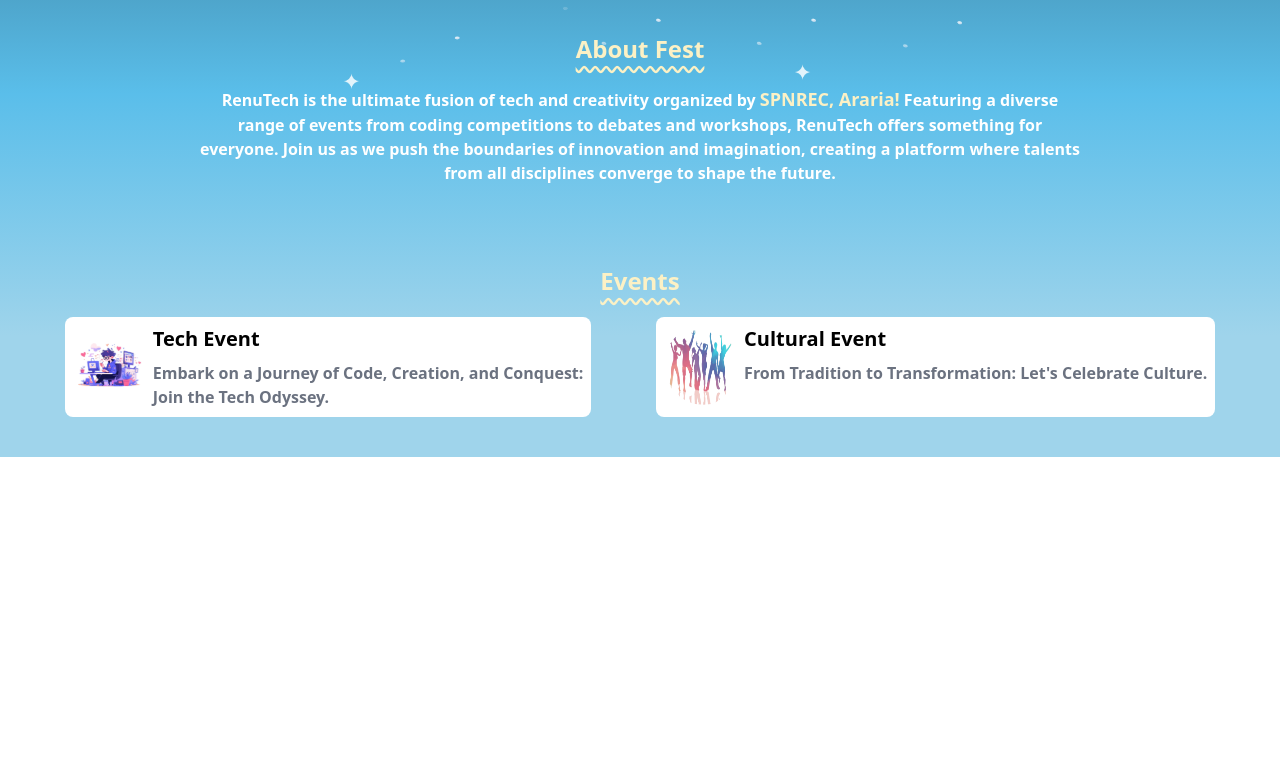
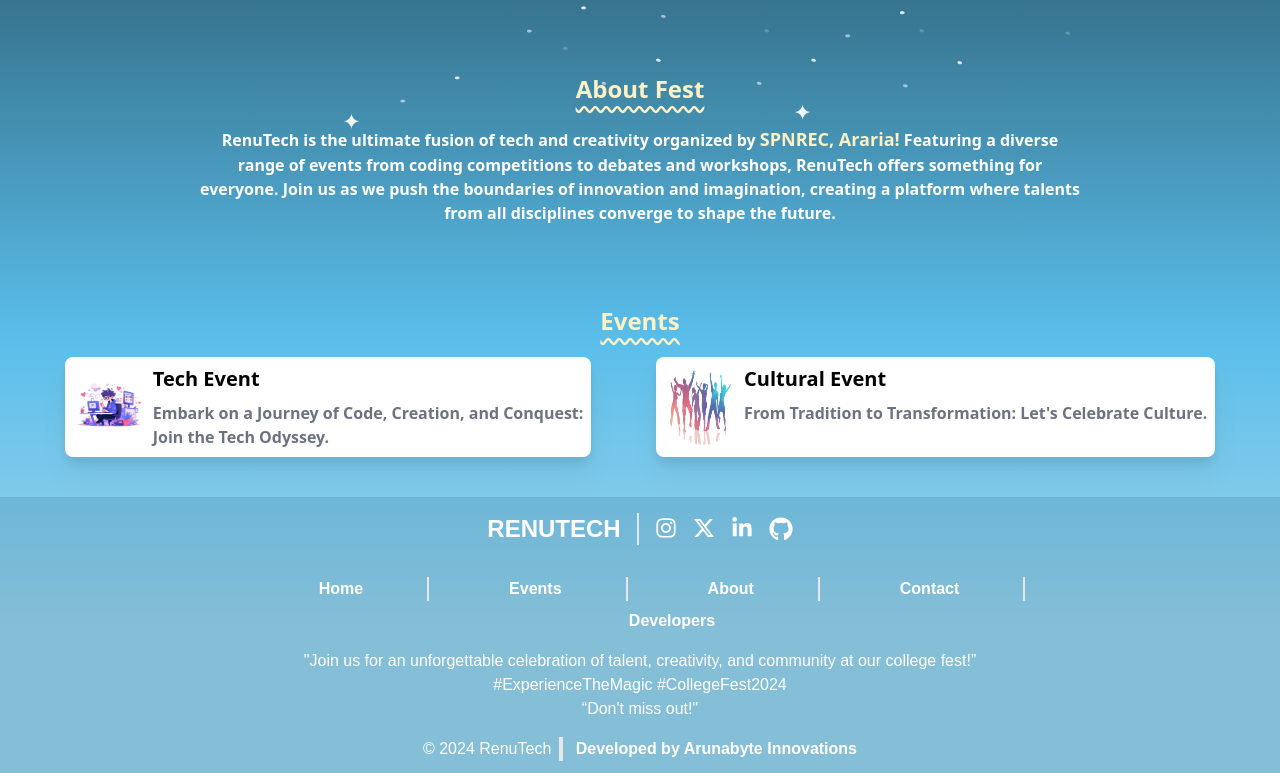
Before and after one commit to ArunaBytes-Innovations/renutechNextJS, a Next.js app: page / in a window 1280 px wide. Shown: the part 674-1447 px from the top of the page. Before the commit the page ends 1131 px from the top, so only its background shows below. Built offline with nearby package versions, Linux system fonts and the light colour scheme; a web font is replaced by a local one.

Commit message:
app/components/web/footer --> Edited the footer and Added it into home page

```diff
--- a/app/(website)/(home)/page.jsx
+++ b/app/(website)/(home)/page.jsx
@@ -1,45 +1,37 @@
-import Navbar from "@/components/web/Navbar"; // Importing Navbar component
-import React from "react"; // Importing React library
+import Navbar from "@/components/web/Navbar";
+import Footer from "@/components/web/Footer";
+import React from "react";
 
-// Defining Home functional component
 const Home = () => {
   return (
-    <div className="home-container bg-gradient-to-t from-[#9fd4eb] from-10% via-[#5abeea] via-30% to-[#000000] to-90% w-full min-h-screen">
-      {/* Navbar component */}
+    <div className="home-container bg-gradient-to-t from-[#9fd4eb] from-10% via-[#5abeea] via-30% to-[#000000] to-90% w-full min-h-screen overflow-hidden">
       <Navbar />
-      <div className="relative -mt-20">
-        {/* Hero section */}
+      <div className="relative -mt-10">
         <div className="hero md:flex justify-between">
-          <div className="py-24 md:px-10 w-fit text-white mt-20 text-center md:text-left">
-            {/* Logo */}
+          <div className="py-10 md:py-24 md:px-10 w-full md:w-fit text-white mt-20 text-center md:text-left">
             <img
               id="animation"
               src="/assets/renuTech.svg"
-              className=" relative z-10 px-10"
+              className="relative z-10 px-10 md:w-auto md:max-w-none"
               alt=""
             />
-            {/* Event date */}
             <p className="relative z-50 text-xl text-center font-bold md:text-center md:text-2xl md:px-10 pt-6 text-amber-100 capitalize ">
               08-10 April 2024
             </p>
-            {/* Event description */}
             <p className="md:text-xl text-center font-bold md:text-left md:px-10 pt-10 text-amber-100 capitalize ">
               Bytes &amp; Beats Together <br />
               Where Tech innovation meets cultural celebration
             </p>
-            {/* Get Started button */}
             <button className="bg-amber-100 text-sm md:text-lg font-semibold text-black md:ml-10 px-4 py-2 mt-5 rounded-lg">
               Get Started
             </button>
           </div>
-          {/* Animated stars */}
           <img
             className="absolute top-24 md:top-36 animate-pulse w-screen rotate-180"
             src="/assets/stars.png"
             alt="star"
           />
-          <div className="md:basis-1/4 -mt-40 md:mt-40 overflow-hidden ">
-            {/* Animated moon */}
+          <div className="md:basis-1/4 -mt-36 md:mt-40 overflow-hidden">
             <img
               className="w-54 md:w-full md:h-full h-48 animate-spin"
               src="/assets/moon_full.png"
@@ -50,12 +42,10 @@ const Home = () => {
         </div>
       </div>
 
-      {/* About section */}
       <div className="about bg-inherit py-10 px-10">
         <h2 className="text-center text-[#fcf1c5] text-2xl font-bold underline underline-offset-8  decoration-wavy">
           About Fest
         </h2>
-        {/* Description of RenuTech */}
         <p className="text-center font-semibold text-white mt-5 md:px-40">
           RenuTech is the ultimate fusion of tech and creativity organized by{" "}
           <span className="text-lg text-[#fcf1c5]">SPNREC, Araria!</span>{" "}
@@ -67,15 +57,12 @@ const Home = () => {
         </p>
       </div>
 
-      {/* Events section */}
-      <div className="events bg-inherit text-white py-10">
+      <div className="events bg-inherit text-white py-10 overflow-hidden">
         <h2 className="text-center text-[#fcf1c5] text-2xl font-bold underline underline-offset-8  decoration-wavy">
           Events
         </h2>
-        {/* List of events */}
         <div className="flex flex-wrap justify-evenly mt-5 px-6 md:px-0">
-          {/* Tech Event */}
-          <div className="flex justify-evenly bg-white text-black p-2 rounded-lg">
+          <div className="flex justify-evenly bg-white text-black p-2 rounded-lg drop-shadow-xl">
             <img
               src="/assets/design_quest.svg"
               className="w-20 h-20 pr-2 rounded-full"
@@ -89,8 +76,7 @@ const Home = () => {
               </p>
             </div>
           </div>
-          {/* Cultural Event */}
-          <div className="flex justify-evenly bg-white text-black mt-4 md:mt-0 p-2 rounded-lg">
+          <div className="flex justify-evenly bg-white text-black mt-4 md:mt-0 p-2 rounded-lg drop-shadow-xl ">
             <img
               src="/assets/cultural_img.png"
               className="w-20 h-20 pr-2 rounded-full"
@@ -105,6 +91,15 @@ const Home = () => {
           </div>
         </div>
       </div>
+
+      {/* <div className="earth-container bg-inherit py-10 px-10">
+        <img
+          className="w-full h-auto md:h-96 -mb-10"
+          src="/assets/earth.png"
+          alt="earth"
+        />
+      </div> */}
+      <Footer />
     </div>
   );
 };
--- a/app/globals.css
+++ b/app/globals.css
@@ -7,6 +7,7 @@
 @import url("https://fonts.googleapis.com/css2?family=Goldman:wght@400;700&display=swap");
 @import url("https://fonts.googleapis.com/css2?family=Shantell+Sans:ital,wght@0,300..800;1,300..800&display=swap");
 @import url("https://fonts.googleapis.com/css2?family=Signika+Negative:wght@300..700&display=swap");
+@import url("https://fonts.googleapis.com/css2?family=Poppins:ital,wght@0,100;0,200;0,300;0,400;0,500;0,600;0,700;0,800;0,900;1,100;1,200;1,300;1,400;1,500;1,600;1,700;1,800;1,900&display=swap");
 
 .home-container {
   font-family: "Megrim", system-ui;
--- a/components/web/Footer.jsx
+++ b/components/web/Footer.jsx
@@ -1,7 +1,68 @@
 import React from "react";
+import Link from "next/link";
+import { FaInstagram, FaLinkedinIn } from "react-icons/fa";
+import { FaXTwitter, FaGithub } from "react-icons/fa6";
 
 const Footer = () => {
-  return <div>Footer</div>;
+  return (
+    <footer
+      className=" bg-[#3b7d9a] bg-opacity-25 w-screen  md:w-screen text-white pb-3 px-4 md:px-12 overflow-hidden"
+      style={{ fontFamily: "Poppins, sans-serif" }}
+    >
+      <div className="container flex flex-col justify-center items-center ">
+        <div className="md:flex items-center md:pt-4">
+          <h3 className="text-2xl pt-2 md:pt-0 font-extrabold mr-4 md:border-r-2 md:pr-4">
+            RENUTECH
+          </h3>
+          <div className="flex pt-4 md:pt-0">
+            <Link href="#" className="mr-4">
+              <FaInstagram size={22} />
+            </Link>
+            <Link href="#" className="mr-4">
+              <FaXTwitter size={22} />
+            </Link>
+            <Link href="#" className="mr-4">
+              <FaLinkedinIn size={22} />
+            </Link>
+            <Link href="#">
+              <FaGithub size={24} />
+            </Link>
+          </div>
+        </div>
+        <div className="flex flex-wrap justify-center items-center md:w-full md:px-40 font-semibold mt-6">
+          <Link href="#" className="m-2 md:border-r-2 md:px-16">
+            Home
+          </Link>
+          <Link href="#" className="m-2 md:border-r-2 md:px-16">
+            Events
+          </Link>
+          <Link href="#" className="m-2 md:border-r-2 md:px-16">
+            About
+          </Link>{" "}
+          <Link href="#" className="m-2 md:border-r-2 md:px-16">
+            Contact
+          </Link>
+          <Link href="#" className=" md:pl-16">
+            Developers
+          </Link>
+        </div>
+      </div>
+      <div className="container text-center mt-4">
+        <p className="hidden md:block">
+          &quot;Join us for an unforgettable celebration of talent, creativity,
+          and community at our college fest!&rdquo; <br />
+          #ExperienceTheMagic #CollegeFest2024 <br />
+          &ldquo;Don&apos;t miss out!&quot;
+        </p>
+        <div className="flex flex-col md:flex-row justify-center items-center mt-4">
+          <span className="md:border-r-4 pr-2">&copy; 2024 RenuTech </span>
+          <p className="font-bold pl-2">
+            &nbsp;Developed by Arunabyte Innovations
+          </p>
+        </div>
+      </div>
+    </footer>
+  );
 };
 
 export default Footer;
```
Also changed, not shown: public/assets/earth_img.png (added).
